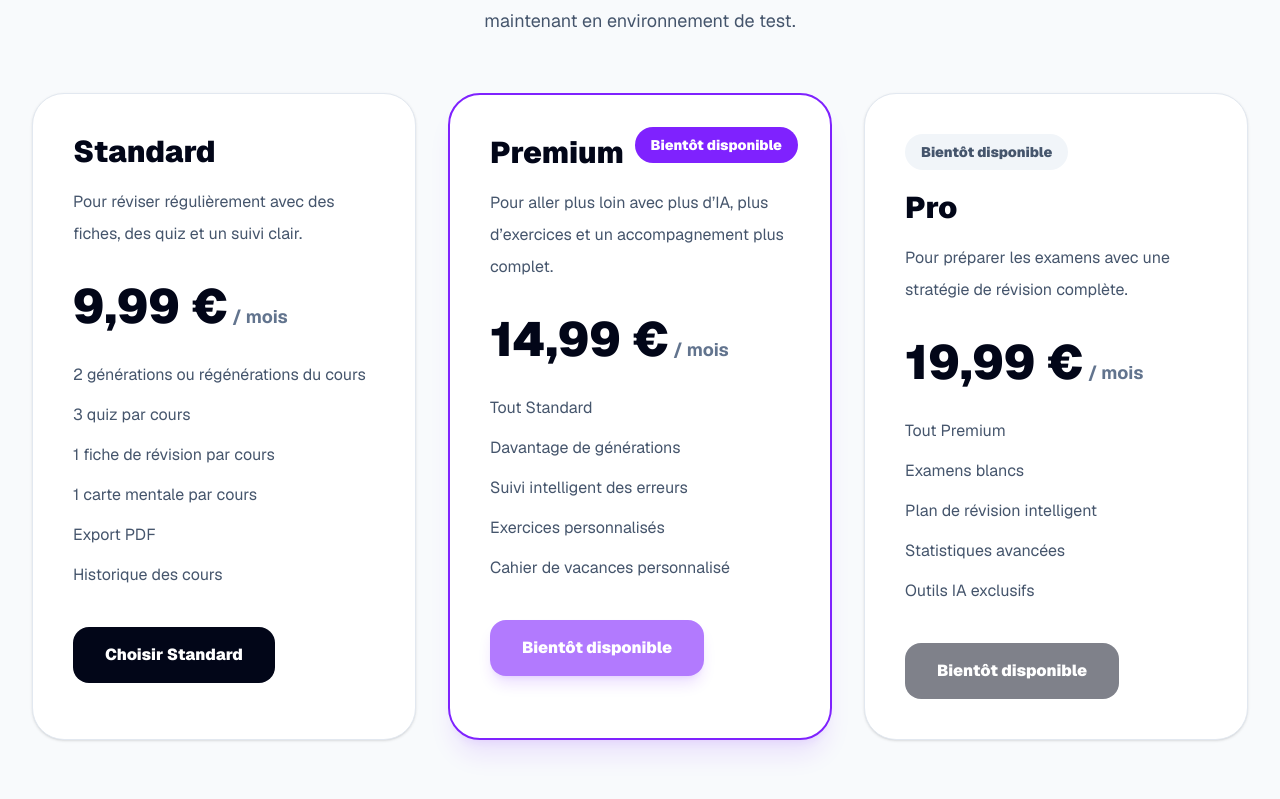
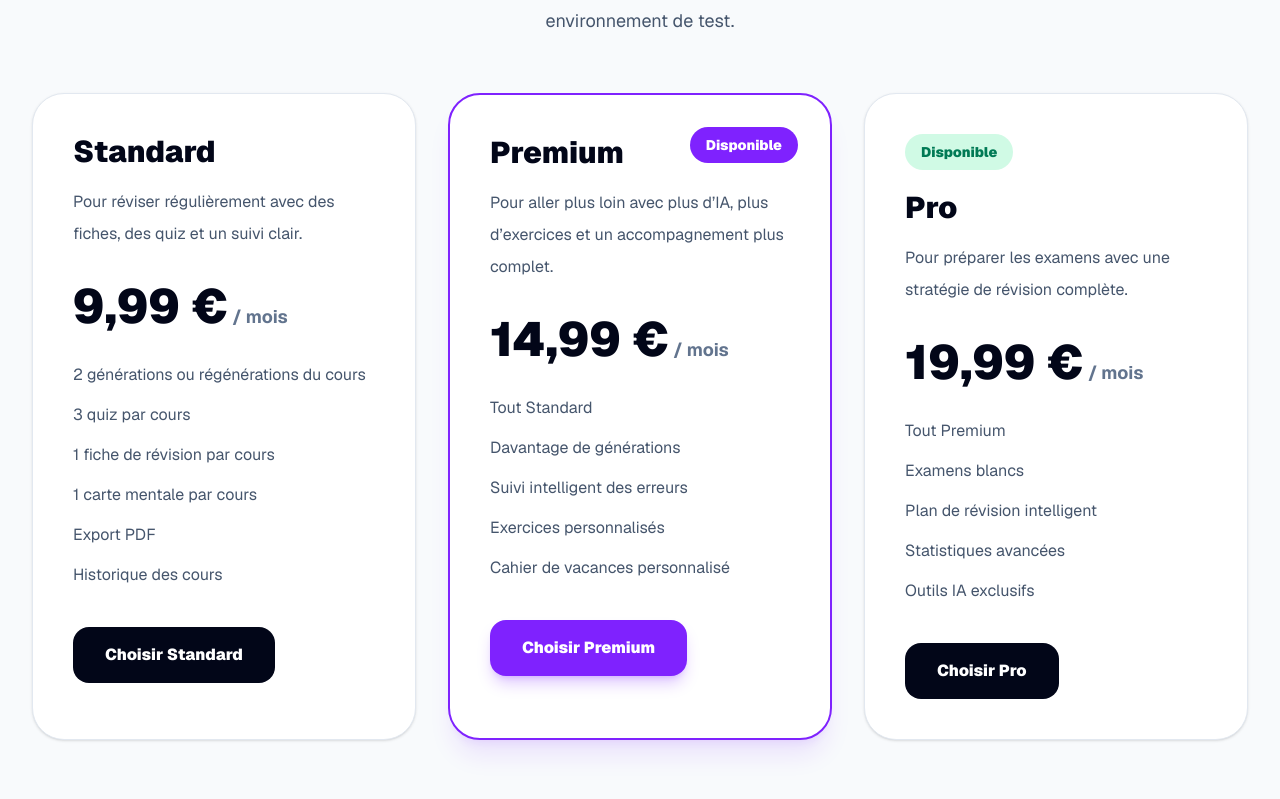
Before and after one commit to adtenia/education-ia, a Next.js app: page / in a window 1280 px wide. Shown: the part 2382-3181 px from the top of the page. Built offline with nearby package versions, Linux system fonts and the light colour scheme; no server answers.

Commit message:
Enable Premium and Pro cards on test branch landing page

```diff
--- a/app/page.tsx
+++ b/app/page.tsx
@@ -215,8 +215,8 @@ export default function Home() {
             </h2>
 
             <p className="mx-auto mt-5 max-w-2xl text-center text-lg leading-8 text-slate-600">
-              Choisis la formule adaptée à tes révisions. Standard est disponible
-              dès maintenant en environnement de test.
+              Choisis la formule adaptée à tes révisions. Les trois formules
+              sont disponibles en environnement de test.
             </p>
 
             <div className="mt-14 grid gap-8 md:grid-cols-3">
@@ -255,7 +255,7 @@ export default function Home() {
 
               <div className="relative rounded-[2rem] border-2 border-violet-600 bg-white p-10 shadow-xl shadow-violet-600/10">
                 <div className="absolute right-8 top-8 rounded-full bg-violet-600 px-4 py-2 text-sm font-black text-white">
-                  Bientôt disponible
+                  Disponible
                 </div>
 
                 <h3 className="text-3xl font-black">Premium</h3>
@@ -281,18 +281,12 @@ export default function Home() {
                   <li>Cahier de vacances personnalisé</li>
                 </ul>
 
-                <button
-                  type="button"
-                  disabled
-                  className="mt-10 inline-block cursor-not-allowed rounded-2xl bg-violet-600 px-8 py-4 font-black text-white opacity-60 shadow-lg shadow-violet-600/25 transition"
-                >
-                  Bientôt disponible
-                </button>
+                <SubscribeButton plan="premium" returnTo="/" text="Choisir Premium" className="mt-10 inline-block rounded-2xl bg-violet-600 px-8 py-4 font-black text-white shadow-lg shadow-violet-600/25 transition hover:bg-violet-700" />
               </div>
 
               <div className="rounded-[2rem] border border-slate-200 bg-white p-10 shadow-sm">
-                <div className="inline-flex rounded-full bg-slate-100 px-4 py-2 text-sm font-black text-slate-600">
-                  Bientôt disponible
+                <div className="inline-flex rounded-full bg-emerald-100 px-4 py-2 text-sm font-black text-emerald-700">
+                  Disponible
                 </div>
 
                 <h3 className="mt-5 text-3xl font-black">Pro</h3>
@@ -317,13 +311,7 @@ export default function Home() {
                   <li>Outils IA exclusifs</li>
                 </ul>
 
-                <button
-                  type="button"
-                  disabled
-                  className="mt-10 inline-block cursor-not-allowed rounded-2xl bg-slate-950 px-8 py-4 font-black text-white opacity-50 transition"
-                >
-                  Bientôt disponible
-                </button>
+                <SubscribeButton plan="pro" returnTo="/" text="Choisir Pro" className="mt-10 inline-block rounded-2xl bg-slate-950 px-8 py-4 font-black text-white transition hover:bg-slate-800" />
               </div>
             </div>
           </div>
```
